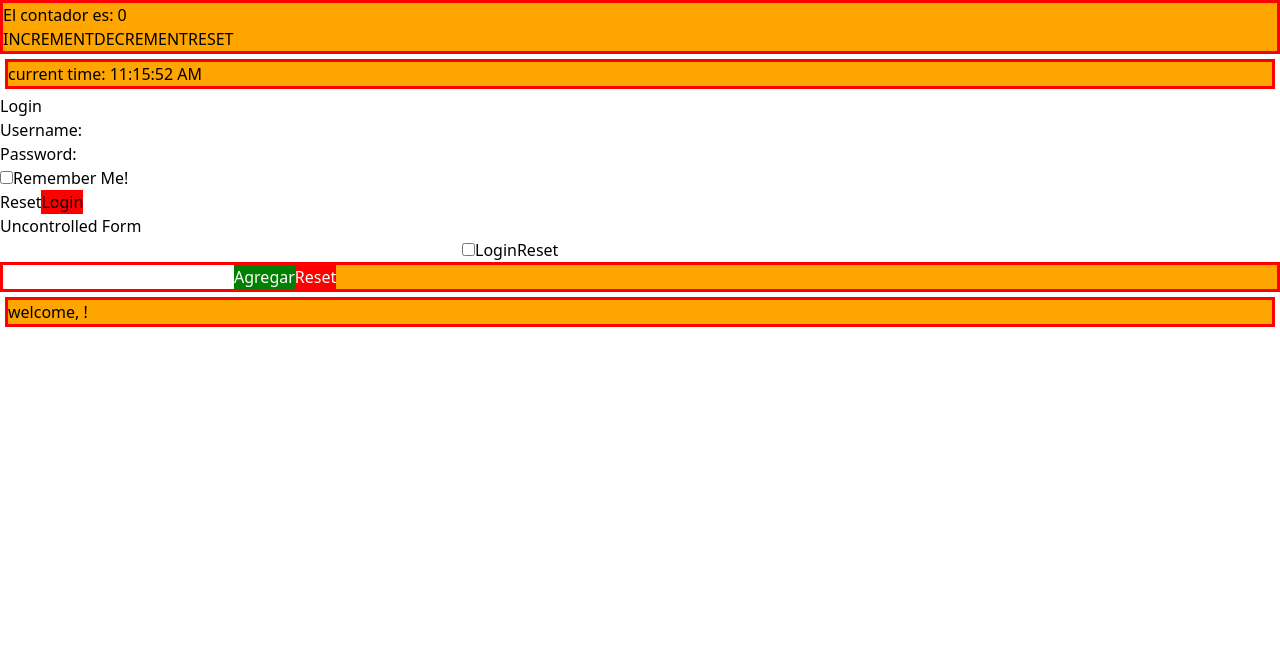
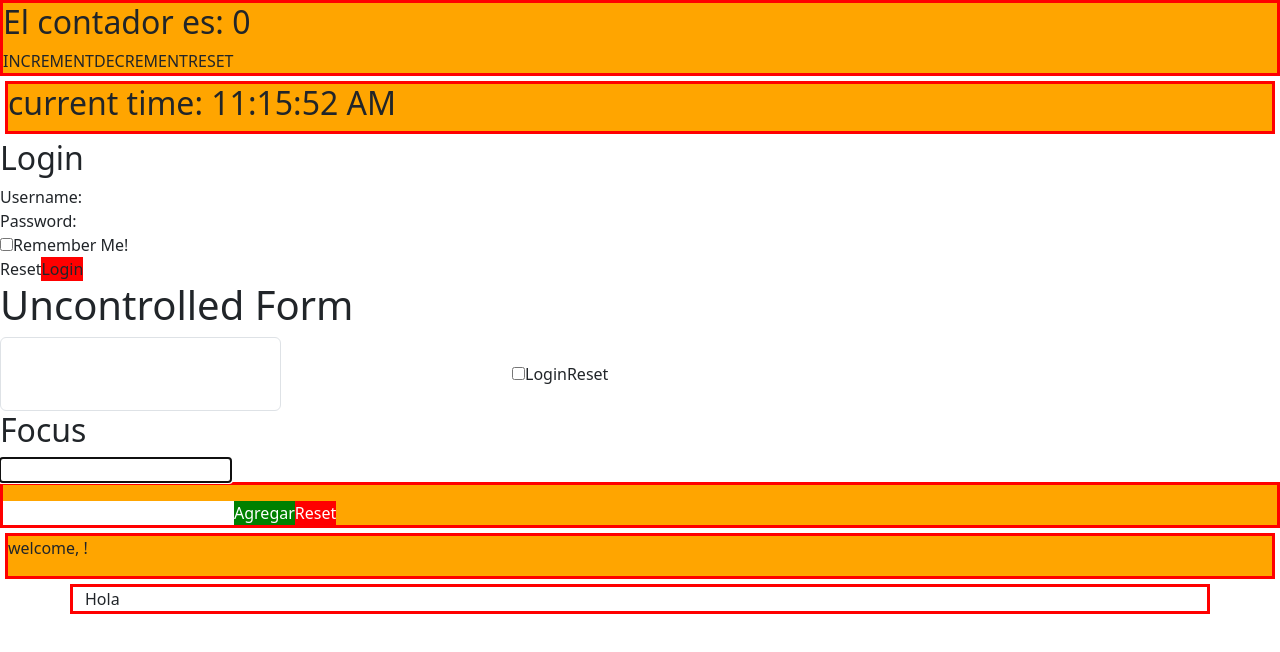
Before and after one commit to MarcosMarcoski/Ejercicios-React, a React (Vite) app in the folder vite-project/ejercicios/: page / in a window 1280 px wide. Shown: the top 652 px of the page. Built offline with nearby package versions, Linux system fonts and the light colour scheme.

Commit message:
ejercicio 67

```diff
--- a/vite-project/ejercicios/package.json
+++ b/vite-project/ejercicios/package.json
@@ -10,7 +10,9 @@
     "preview": "vite preview"
   },
   "dependencies": {
+    "bootstrap": "^5.3.2",
     "react": "^18.2.0",
+    "react-bootstrap": "^2.9.1",
     "react-dom": "^18.2.0"
   },
   "devDependencies": {
--- a/vite-project/ejercicios/src/App.jsx
+++ b/vite-project/ejercicios/src/App.jsx
@@ -12,6 +12,7 @@ import { UncontrolledLogin } from "./componentes/UncontrolledForm";
 import { FocusableInput } from "./componentes/FocusableInput";
 import { StrictMode } from "./componentes/StrictMode";
 import { TodoList } from "./componentes/TodoList";
+import { Container } from "./componentes/Container";
 
 export function App() {
   return (
@@ -32,12 +33,14 @@ export function App() {
 
       <UncontrolledLogin/>
 
-      {/* <FocusableInput/> */}
+      <FocusableInput/>
 
       {/* <StrictMode/> */}
 
       <TodoList />
       <Welcome />
+
+      <Container/>
     </div>
   );
 }
--- /dev/null
+++ b/vite-project/ejercicios/src/componentes/Container.jsx
@@ -0,0 +1,3 @@
+export function Container() {
+  return <div className="container">Hola</div>;
+}
--- a/vite-project/ejercicios/src/componentes/FocusableInput.jsx
+++ b/vite-project/ejercicios/src/componentes/FocusableInput.jsx
@@ -9,7 +9,7 @@ export function FocusableInput() {
   return (
     <div>
       <h2>Focus</h2>
-      <input type="text" ref={inputRef} />
+      <input className="b-example-divider" type="text" ref={inputRef} />
     </div>
   );
 }
--- a/vite-project/ejercicios/src/componentes/index.scss
+++ b/vite-project/ejercicios/src/componentes/index.scss
@@ -1,6 +1,8 @@
 @import 'tailwindcss/base';
 @import 'tailwindcss/components';
 @import 'tailwindcss/utilities';
+@import "node_modules/bootstrap/scss/bootstrap.scss";
+
 
 
 
@@ -32,3 +34,8 @@
         color: white;
     }
 }
+
+.container {
+    background-color: white;
+    border: 3px solid red;
+}
--- a/vite-project/ejercicios/src/main.jsx
+++ b/vite-project/ejercicios/src/main.jsx
@@ -3,4 +3,5 @@ import {App} from "./App"
 import { createRoot } from "react-dom/client";
 import "./componentes/index.scss"
 
+
 const root = createRoot(document.getElementById("root")).render(<App />);
```
Also changed, not shown: 1 other file (tests, documents, lock files or other folders).
